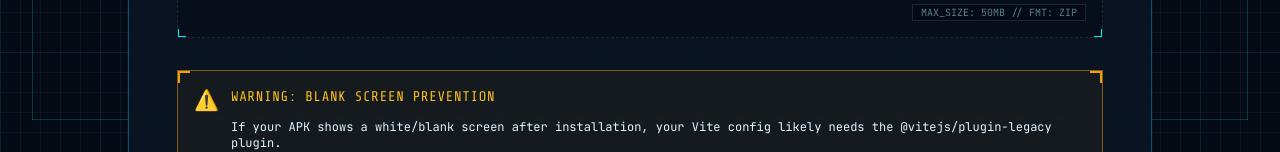
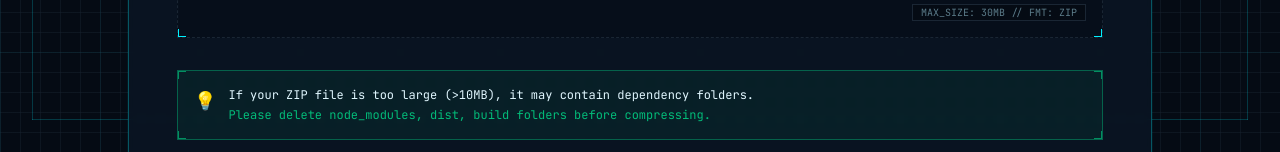
Before and after one commit to DeadWaveWave/demo2apk, a React (Vite) app in the folder packages/frontend/: page / in a window 1280 px wide. Both pictures are taken after a click on the button "MODE_C: REACT_ZIP". Shown: the part 648-800 px from the top of the page. Built offline with nearby package versions, Linux system fonts and the light colour scheme; no server answers.

Commit message:
feat: update maximum file size limits for uploads; change icon size limit to 2MB and overall upload size to 30MB, with corresponding i18n updates for user notifications

```diff
--- a/packages/frontend/src/components/UploadZone.tsx
+++ b/packages/frontend/src/components/UploadZone.tsx
@@ -16,12 +16,23 @@ export default function UploadZone() {
   const { startBuild } = useBuildStore()
   const { t } = useTranslation()
 
+  // Max icon size: 2MB
+  const MAX_ICON_SIZE = 2 * 1024 * 1024
+
   // Handle icon file selection
   const handleIconChange = (e: React.ChangeEvent<HTMLInputElement>) => {
     const file = e.target.files?.[0]
     if (file) {
       // Validate file type
       if (!file.type.startsWith('image/')) {
+        return
+      }
+      // Validate file size
+      if (file.size > MAX_ICON_SIZE) {
+        alert(t('upload.iconTooLarge', 'Icon file is too large. Maximum size is 2MB.'))
+        if (iconInputRef.current) {
+          iconInputRef.current.value = ''
+        }
         return
       }
       setIconFile(file)
@@ -89,7 +100,7 @@ export default function UploadZone() {
       ? { 'text/html': ['.html', '.htm'] }
       : { 'application/zip': ['.zip'] },
     maxFiles: 1,
-    maxSize: 50 * 1024 * 1024, // 50MB
+    maxSize: 30 * 1024 * 1024, // 30MB
     noClick: buildType === 'html-paste',
     noDrag: buildType === 'html-paste',
   })
@@ -381,6 +392,29 @@ export default function UploadZone() {
         </div>
       )}
 
+      {/* Large File Tip - Only show in ZIP mode */}
+      {buildType === 'zip' && (
+        <div className="border border-bp-cyan/30 bg-bp-cyan/5 p-3 md:p-4 relative">
+          {/* Corner accents */}
+          <div className="absolute top-0 left-0 w-2 h-2 border-t border-l border-bp-cyan/50" />
+          <div className="absolute top-0 right-0 w-2 h-2 border-t border-r border-bp-cyan/50" />
+          <div className="absolute bottom-0 left-0 w-2 h-2 border-b border-l border-bp-cyan/50" />
+          <div className="absolute bottom-0 right-0 w-2 h-2 border-b border-r border-bp-cyan/50" />
+
+          <div className="flex items-start gap-2 md:gap-3">
+            <div className="text-bp-cyan text-base md:text-lg flex-shrink-0">💡</div>
+            <div className="text-xs font-mono text-bp-dim space-y-1">
+              <p className="text-bp-text">
+                {t('upload.largeFileWarning')}
+              </p>
+              <p className="text-bp-cyan/70">
+                {t('upload.largeFileHint')}
+              </p>
+            </div>
+          </div>
+        </div>
+      )}
+
       {/* React White Screen Warning - Only show in ZIP mode */}
       {buildType === 'zip' && (
         <div className="border border-amber-500/50 bg-amber-500/5 p-3 md:p-4 relative">
--- a/packages/frontend/src/i18n/config.ts
+++ b/packages/frontend/src/i18n/config.ts
@@ -47,7 +47,7 @@ const resources = {
                 releaseToUpload: '>> RELEASE TO UPLOAD <<',
                 initTransfer: 'INITIALIZE DATA TRANSFER',
                 dragOrBrowse: 'DRAG FILE OR CLICK TO BROWSE',
-                maxSizeLabel: 'MAX_SIZE: 50MB // FMT: {{format}}',
+                maxSizeLabel: 'MAX_SIZE: 30MB // FMT: {{format}}',
                 submitReady: '>> INITIATE APK BUILD <<',
                 submitDisabled: 'ENTER HTML CODE',
                 enterAppName: 'ENTER APP NAME FIRST',
@@ -71,6 +71,9 @@ const resources = {
                 iconLabel: 'APP ICON',
                 iconPlaceholder: 'Optional: Upload custom icon',
                 removeIcon: 'Remove icon',
+                largeFileWarning: 'If your ZIP file is too large (>10MB), it may contain dependency folders.',
+                largeFileHint: 'Please delete node_modules, dist, build folders before compressing.',
+                iconTooLarge: 'Icon file is too large. Maximum size is 2MB.',
             },
             progress: {
                 statusProcessing: 'STATUS: PROCESSING...',
@@ -165,7 +168,7 @@ const resources = {
                 releaseToUpload: '>> 松手即可上传 <<',
                 initTransfer: '开始数据传输',
                 dragOrBrowse: '拖拽文件或点击选择',
-                maxSizeLabel: '最大：50MB // 格式：{{format}}',
+                maxSizeLabel: '最大：30MB // 格式：{{format}}',
                 submitReady: '>> 启动 APK 构建 <<',
                 submitDisabled: '请输入 HTML 代码',
                 enterAppName: '请先输入应用名称',
@@ -189,6 +192,9 @@ const resources = {
                 iconLabel: '应用图标',
                 iconPlaceholder: '可选：上传自定义图标',
                 removeIcon: '移除图标',
+                largeFileWarning: '如果压缩包过大（>10MB），可能包含了依赖文件夹。',
+                largeFileHint: '请删除 node_modules、dist、build 等文件夹后再压缩上传。',
+                iconTooLarge: '图标文件过大，最大支持 2MB。',
             },
             progress: {
                 statusProcessing: '状态：处理中...',
```
Also changed, not shown: 1 other file (tests, documents, lock files or other folders).
